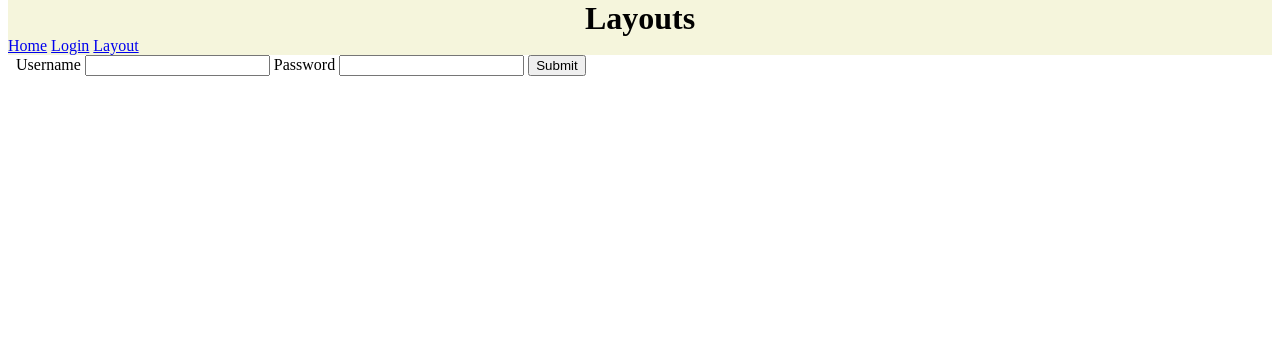
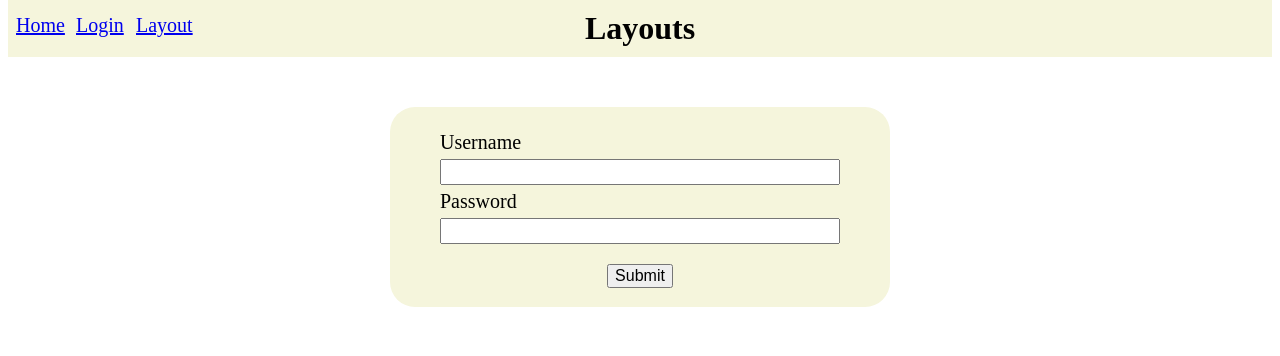
Before and after one commit to AttilaNA/css-layouts, a Flask app: page /login in a window 1280 px wide. Shown: the top 356 px of the page. Run offline with Flask 2, Linux system fonts and the light colour scheme.

Commit message:
Create a login form based on the task below
Task2:

Straight-lined layout

Create a template for a login form using the CSS flexbox. The container of the login form container two input fields and a submit button.

1. There is a form tag containing two input fields and a button.

2. The display property of the container is flex

3. The input fields and the button are placed below each other in the middle of the container

4. There is equal space between the children elements of the container.

```diff
--- a/static/style.css
+++ b/static/style.css
@@ -1,11 +1,6 @@
 
 * {
     box-sizing: border-box;
-}
-
-body > div.navbar > h1 {
-    text-align: center;
-    margin: auto;
 }
 
 div.navbar {
@@ -13,9 +8,77 @@ div.navbar {
     top: 0px;
     background: beige;
     margin-top: -8px; /* Body user agent stylesheet has margin: 8px */
+    will-change: transform;
+}
+
+div.navbar > h1 {
+    text-align: center;
+    margin: auto;
+    padding: 10px 0px;
+}
+
+div.navbar > a.home {
+    position: fixed;
+    top: 14px;
+    left: 8px;
+    font-size: 20px;
+}
+
+div.navbar > a.login {
+    position: fixed;
+    top: 14px;
+    left: 68px;
+    font-size: 20px;
+}
+
+div.navbar > a.layout {
+    position: fixed;
+    top: 14px;
+    left: 128px;
+    font-size: 20px;
 }
 
 div.body {
     margin-left: 8px;
     margin-right: 8px;
 }
+
+div.body > div.login {
+    display: flex;
+    justify-content: center;
+    align-items: center;
+    flex-wrap: wrap;
+    height:300px;
+}
+
+div.body > div.login > div.card {
+    display: flex;
+    align-items: center;
+    height: 200px;
+    width: 500px;
+    background: beige;
+    border-radius: 25px;
+
+}
+
+div.body > div.login > div.card > form {
+    display: flex;
+    flex: 1;
+    flex-direction: column;
+    padding: 20px 50px;
+}
+
+div.body > div.login > div.card > form > lable {
+    font-size: 20px;
+    padding-bottom: 5px;
+    padding-top: 5px;
+}
+
+div.body > div.login > div.card > form > input {
+    line-height: 1.5;
+}
+
+div.body > div.login > div.card > form > button {
+    font-size: 16px;
+    margin: 20px auto 0px auto
+}
```
